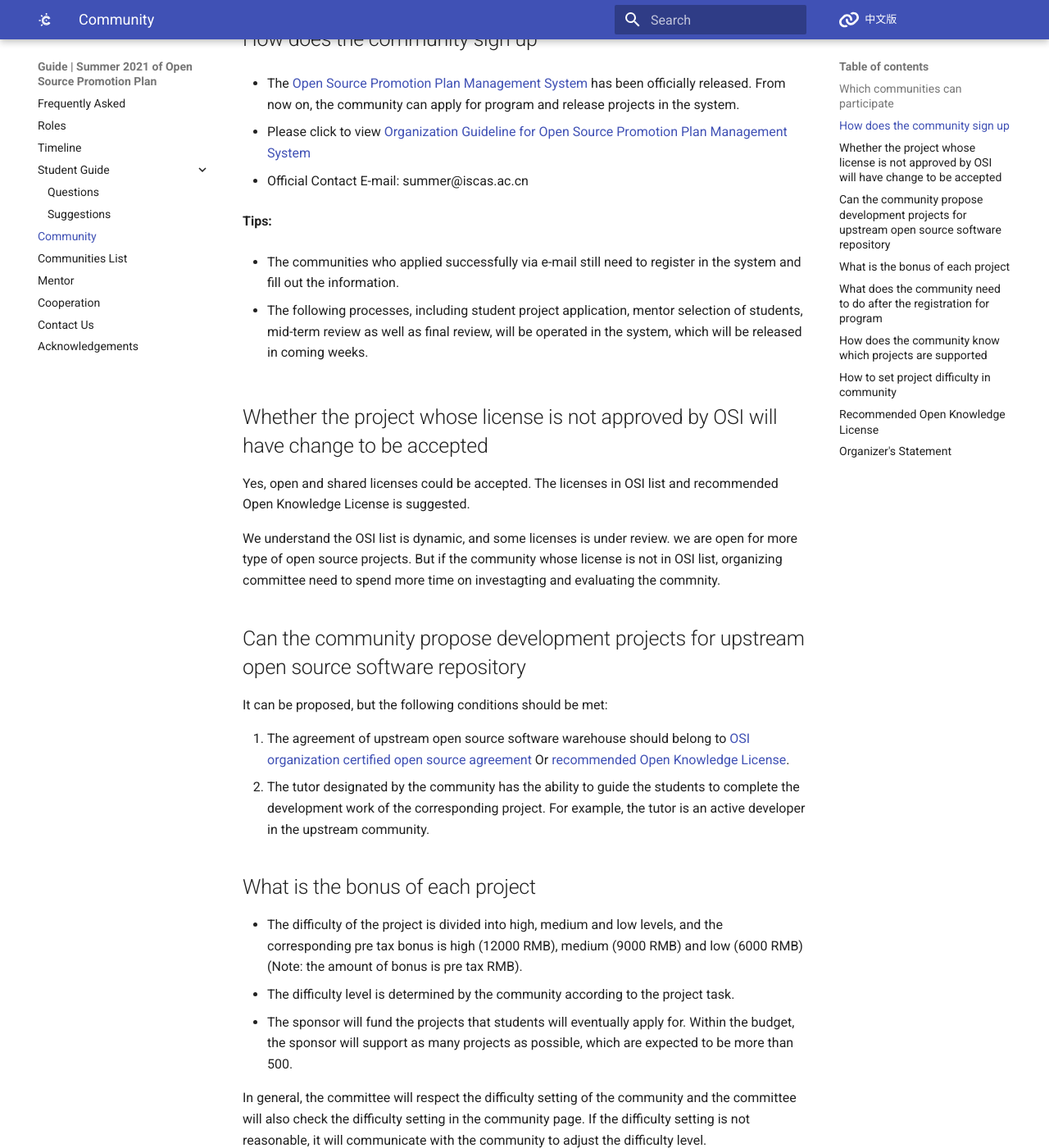
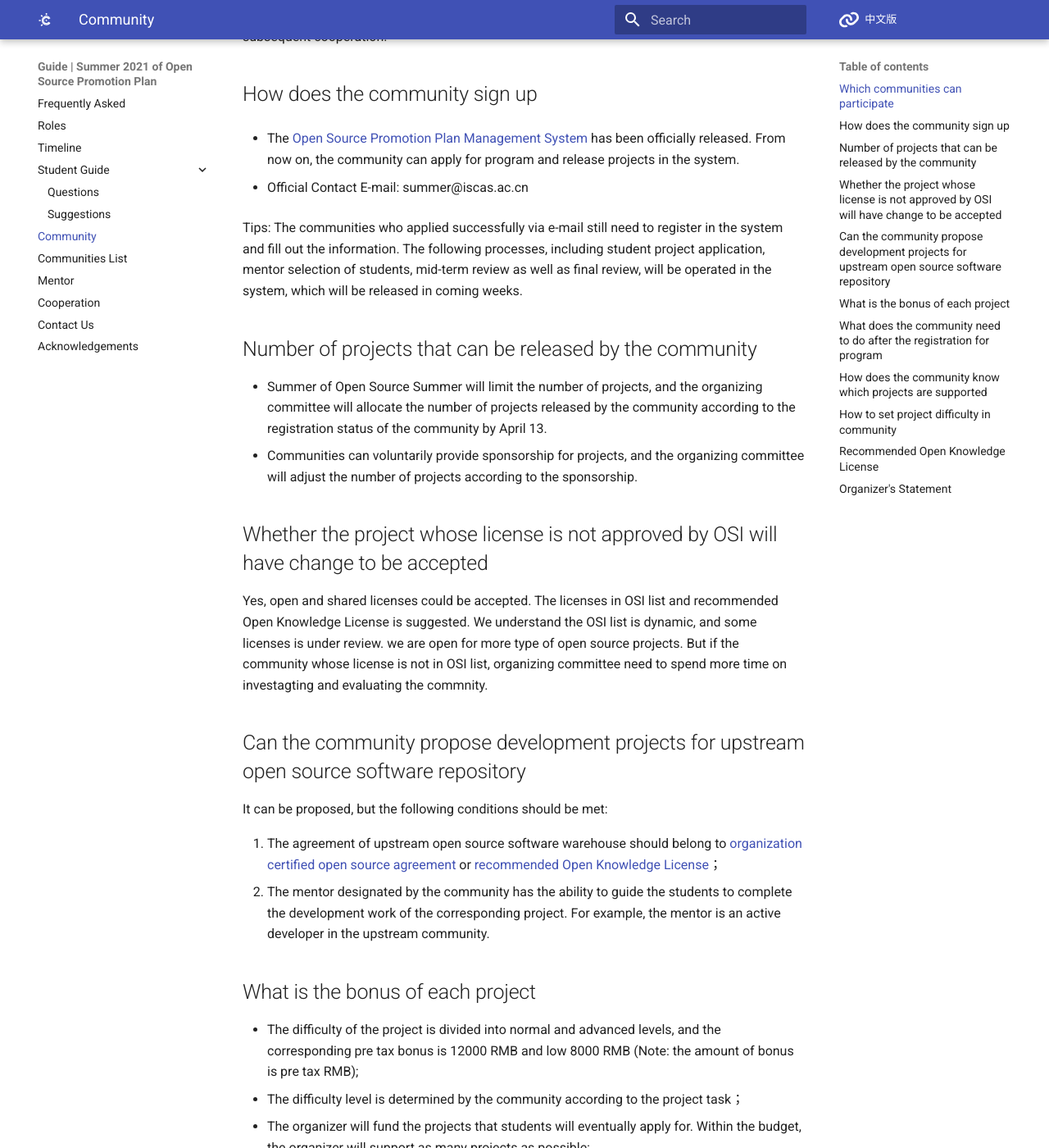
Before and after one commit to summer-ospp/help-en, an MkDocs documentation site: the page built from docs/community.md, in a window 1280 px wide and 1400 px high, scrolled down 410 px. Shown: the whole window at 82% size. Built offline with MkDocs 1.6.1 and Material for MkDocs 9.7.7, drawn with Linux system fonts in a browser that asks for light colours; comment, search, counter and statistics services are not loaded; some of the changed text lies outside the part shown.

Commit message:
Update community.md

```diff
--- a/docs/community.md
+++ b/docs/community.md
@@ -2,85 +2,85 @@
 
 ## Which communities can participate
 
-This program is open, as long as the repository in the open source community adopts [OSI organization approved open source license](https://opensource.org/licenses) or [recommended Open Knowledge License](#_10), and other open and shared licenses are all supported by this program.
+This program is open, as long as the repository in the open source community adopts [ OSI organization approved open source license](https://opensource.org/licenses) or [recommended Open Knowledge License](#_10) and other open and shared licenses are all supported by this program.
+
+For a list of recommended Open Knowledge License supported by this program, please refer to： [Recommended Open Knowledge License](#_10)。
 
 Regarding the open source community focusing on promoting open source, welcome to contact the organizing committee to negotiate how to promote this program and to conduct the subsequent cooperation.
+
 
 ## How does the community sign up
 
 - The [Open Source Promotion Plan Management System](https://portal.summer-ospp.ac.cn/summer/login) has been officially released. From now on, the community can apply for program and release projects in the system.
 
-- Please click to view  [Organization Guideline for Open Source Promotion Plan Management System](./assets/Organization-Guideline-for-Open-Source-Promotion-Plan-Management-System.pdf)
-
 - Official Contact E-mail: summer@iscas.ac.cn
 
-   **Tips:**
+  Tips: The communities who applied successfully via e-mail still need to register in the system and fill out the information. The following processes, including student project application, mentor selection of students, mid-term review as well as final review, will be operated in the system, which will be released in coming weeks.
 
-- The communities who applied successfully via e-mail still need to register in the system and fill out the information.
+## Number of projects that can be released by the community
 
-- The following processes, including student project application, mentor selection of students, mid-term review as well as final review, will be operated in the system, which will be released in coming weeks.
+- Summer of Open Source Summer will limit the number of projects, and the organizing committee will allocate the number of projects released by the community according to the registration status of the community by April 13.
+- Communities can voluntarily provide sponsorship for projects, and the organizing committee will adjust the number of projects according to the sponsorship.
 
 ## Whether the project whose license is not approved by OSI will have change to be accepted
 
-Yes, open and shared licenses could be accepted. The licenses in OSI list and recommended Open Knowledge License is suggested.
+Yes, open and shared licenses could be accepted. The licenses in OSI list and recommended Open Knowledge License is suggested. We understand the OSI list is dynamic, and some licenses is under review. we are open for more type of open source projects. But if the community whose license is not in OSI list, organizing committee need to spend more time on investagting and evaluating the commnity.
 
-We understand the OSI list is dynamic, and some licenses is under review. we are open for more type of open source projects. But if the community whose license is not in OSI list, organizing committee need to spend more time on investagting and evaluating the commnity.
 
 ## Can the community propose development projects for upstream open source software repository
 
 It can be proposed, but the following conditions should be met:
 
-1. The agreement of upstream open source software warehouse should belong to [OSI organization certified open source agreement](https://opensource.org/licenses) Or  [recommended Open Knowledge License](#_10).
-2. The tutor designated by the community has the ability to guide the students to complete the development work of the corresponding project. For example, the tutor is an active developer in the upstream community.
+1. The agreement of upstream open source software warehouse should belong to [organization certified open source agreement](https://opensource.org/licenses) or [recommended Open Knowledge License](#_10)；
+2. The mentor designated by the community has the ability to guide the students to complete the development work of the corresponding project. For example, the mentor is an active developer in the upstream community.
 
 ## What is the bonus of each project
 
-- The difficulty of the project is divided into high, medium and low levels, and the corresponding pre tax bonus is high (12000 RMB), medium (9000 RMB) and low (6000 RMB) (Note: the amount of bonus is pre tax RMB).
-- The difficulty level is determined by the community according to the project task.
-- The sponsor will fund the projects that students will eventually apply for. Within the budget, the sponsor will support as many projects as possible, which are expected to be more than 500.
+- The difficulty of the project is divided into normal and advanced levels, and the corresponding pre tax bonus is 12000 RMB and low 8000 RMB (Note: the amount of bonus is pre tax RMB);
+- The difficulty level is determined by the community according to the project task；
+- The organizer will fund the projects that students will eventually apply for. Within the budget, the organizer will support as many projects as possible;
 
 In general, the committee will respect the difficulty setting of the community and the committee will also check the difficulty setting in the community page. If the difficulty setting is not reasonable, it will communicate with the community to adjust the difficulty level.
 
+
 ## What does the community need to do after the registration for program
 
-1. The community should launch the "Summer 2021" page (HTML, Wiki, etc.) on the community official website (or project open repository), including the detailed list of all project tasks provided by the community / project team, providing the project task information and corresponding reference materials with the estimated development workload of 3 months.
+1. The community should launch the "Summer of Open Source " page (HTML, Wiki, etc.) on the community official website (or project open repository), including the detailed list of all project tasks provided by the community / project team, providing the project task information and corresponding reference materials with the estimated development workload of 3 months.
+2. The community needs to appoint a community mentor for each project, which is generally the developer (maintainer, committer, contributor) related to the project. Each mentor can be the mentor of three projects at most at the same time. Please refer to [Mentor guide](https://github.com/summer-ospp/help/blob/main/docs/mentor.md) for mentor participation, specifically responsible for:
 
-2. The community needs to appoint a community mentor for each project, which is generally the developer (maintainer, committer, contributor) related to the project. Each mentor can be the mentor of three projects at most at the same time. Please refer to [Mentor guide](mentor.md) for tutor participation, specifically responsible for:
-
-    - Provide project task details by project template
-
-    - Communicate with potential applicants for the project, review the application and confirm the chosen student
-
-    - Provide support towards the students in the development process
-
-    - Evaluate the development achievements of students
-
+- After being invited to register for the system, mentors can post their own mentoring projects in the system
+- Provide project task details by project template
+- Communicate with potential applicants for the project, review the application and confirm the chosen student
+- Provide support towards the students in the development process
+- Evaluate the development achievements of students
 
 ## How does the community know which projects are supported
-
-After informing the Organizing Committee of the link address of the "summer 2021" page of the community, the organizing committee will add the "summer 2021" project link of the community in the open source community page of the official website of the program, thus the project list in this page is the candidate supported projects.
 
 General requirements for funded projects:
 
 1. The open source software corresponding to the development project adopts [OSI organization certified open source license](https://opensource.org/licenses)
-2. The repository corresponding to the open knowledge project adopts [recommended Open Knowledge License](community.md#_10)、
-3. It is suggested that the projects that have been open source and open for more than half a year will be supported.
+2. The repository corresponding to the open knowledge project adopts [recommended Open Knowledge License](#推荐的开放知识协议). For detailed list, please refer to：[ Recommended Open Knowledge License](#_10)
+3. It is suggested that the projects that have been open source and open for more than half a year will be supported
 
-The organizing committee will evaluate whether the project will be supported or not according to the application of the students.
+The organizing committee will announce the final list of supported projects and students on the official website.
+
 
 ## How to set project difficulty in community
 
-The difficulty of the project is divided into high, medium and low levels, and the community can set it according to the following reference standards. The Organizing Committee suggests that the difficulty of open knowledge projects should be low or medium.
+The difficulty of the project is divided into normal and advanced levels, and the community can set it according to the following reference standards：
 
-The following are the reference standards of difficulty:
+- Advanced Level： Bonus RMB 12000
 
-1. High: bonus RMB 12000
-    - A competent master student majoring in computer science
-    - The typical high difficulty is to optimize the class work, improve the time, reduce the memory occupation, provide performance and so on.
-2. Medium: bonus RMB 9000
-    - Objective: the ability is equivalent to the graduate freshmen or graduate sophomore master majoring in computer science
-3. Low: bonus RMB 6000
-    - Objective: the ability is equivalent to the junior and senior computer major bachelor students
+  - The advanced level is to optimize the class work, improve the time, reduce the memory occupation, provide performance and so on.
+
+- Normal Level：Bonus RMB 8000
+
+  - Functional tasks, such as adding one or several important features to the community open source project, etc.
+
+- For example:
+
+  - ***Pick 3 examples each for normal and advanced level（Links，src:优秀学生难度池子）***
+
 
 ## Recommended Open Knowledge License
 
@@ -91,7 +91,7 @@ The following open knowledge agreement projects are accepted in this program:
 - [Creative Commons Attribution Share-Alike 4.0 (CC-BY-SA-4.0)](https://creativecommons.org/licenses/by-sa/4.0/)
 - [Open Data Commons Public Domain Dedication and Licence (PDDL)](https://opendatacommons.org/licenses/pddl/)
 - [Open Data Commons Attribution License (ODC-BY)](https://opendatacommons.org/licenses/by/)
-- [Open Data Commons Open Database License (ODbL)](https://opendatacommons.org/licenses/odbl/1-0/)
+- [Open Data Commons Open Database License (ODbL)]
 
 ## Organizer's Statement
 
```
